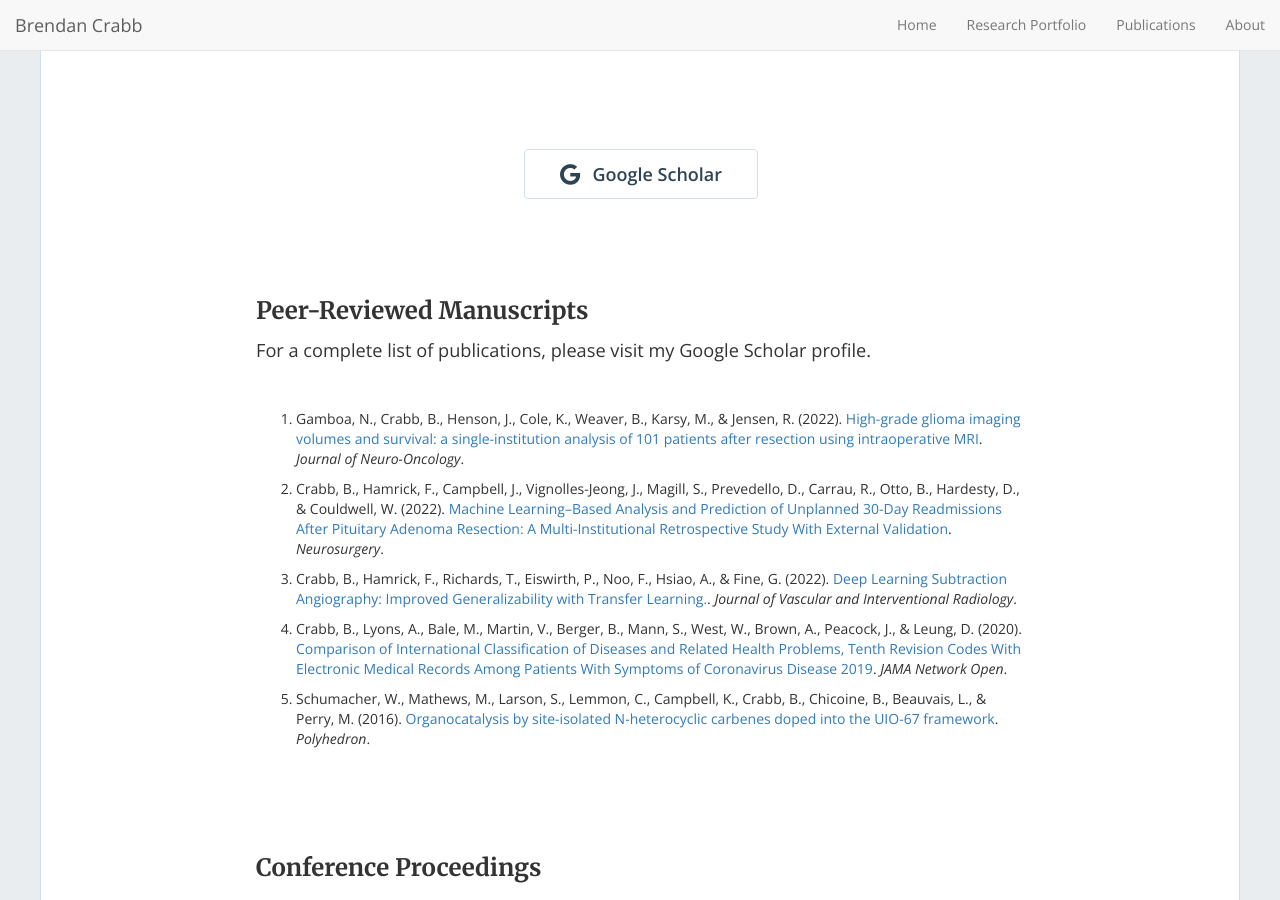
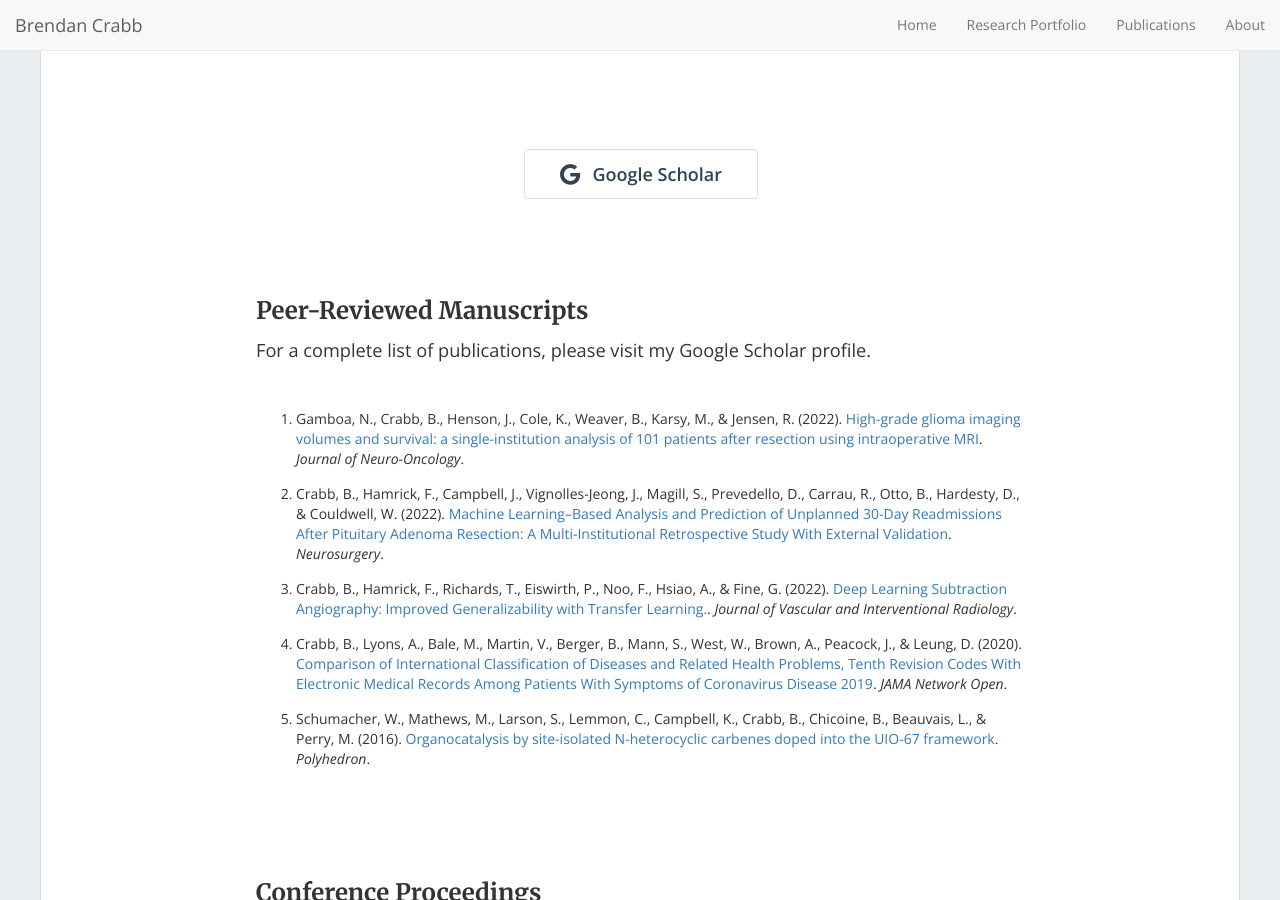
Before and after one commit to btcrabb/portfolio, a Jekyll site: the page built from docs/publications.md, in a window 1280 px wide and 900 px high. Built offline with Jekyll 4.4.1, drawn with Linux system fonts in a browser that asks for light colours; nearby versions of some CDN libraries.

Commit message:
Update publications.html

```diff
--- a/docs/_includes/publications.html
+++ b/docs/_includes/publications.html
@@ -157,7 +157,7 @@
         {{ formatted_author_list | split: ";" | array_to_sentence_string }}. "{{ title_link }}." <em>{{citation.Publication}}</em> ({{citation.Year}}).
       </li>
     {% elsif style == "apa" %}
-      <li style="padding-bottom: 10px">
+      <li style="padding-bottom: 15px">
         {{ formatted_author_list | split: ";" | array_to_sentence_string: "&"}} ({{citation.Year}}). {{ title_link }}. <em>{{citation.Publication}}</em>.
       </li>
     {% elsif style == "chicago" %}
```
